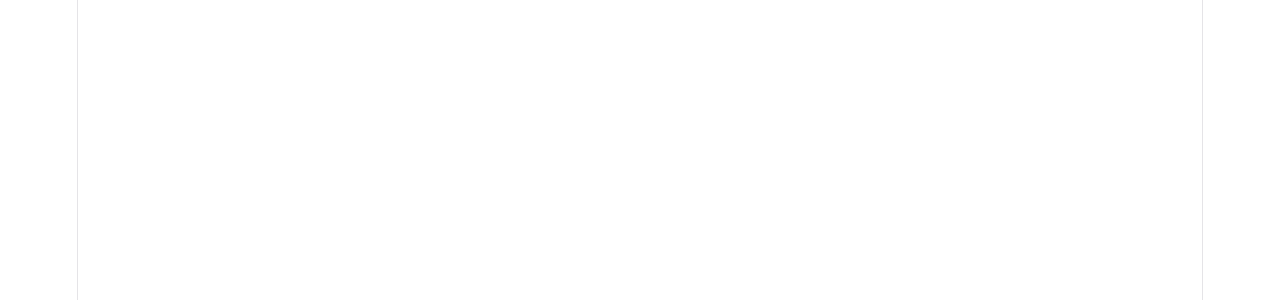
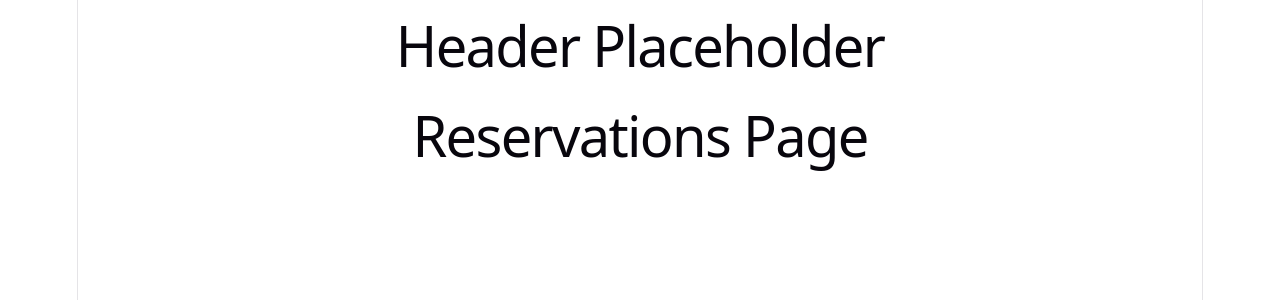
Before and after one commit to nezokuhle1-arch/airbnb-clone-admin, a React (Vite) app: page /reservations in a window 1280 px wide. Before the commit this address had no page. Shown: the top 300 px of the page. Built offline with nearby package versions, Linux system fonts and the light colour scheme.

Commit message:
feat: add Layout with Outlet for shared header across all pages

```diff
--- a/src/App.jsx
+++ b/src/App.jsx
@@ -3,14 +3,19 @@
 import ViewListings from './pages/ViewListings';
 import CreateListings from './pages/CreateListings';
 import UpdateListings from './pages/UpdateListings';
+import Layout from './components/Layout';
+import Reservations from './pages/Reservations';
 
 function App() {
   return (
     <Routes>
-      <Route path="/" element={<Login />} />
-      <Route path="/listings" element={<ViewListings />} />
-      <Route path="/create-listings" element={<CreateListings />} />
-      <Route path="/update-listings/:id" element={<UpdateListings />} />
+      <Route path="/" element={<Layout />}>
+        <Route index element={<Login />} />
+        <Route path="/listings" element={<ViewListings />} />
+        <Route path="/create-listings" element={<CreateListings />} />
+        <Route path="/update-listings/:id" element={<UpdateListings />} />
+        <Route path="/reservations" element={<Reservations />} />
+      </Route>
     </Routes>
   );
 }
--- /dev/null
+++ b/src/components/Header.jsx
@@ -0,0 +1,9 @@
+function Header() {
+    return (
+        <header>
+            <h1>Header Placeholder</h1>
+        </header>
+    );
+}
+
+export default Header;
--- /dev/null
+++ b/src/components/Layout.jsx
@@ -0,0 +1,13 @@
+import { Outlet } from 'react-router-dom';
+import Header from './Header.jsx';
+
+function Layout() {
+    return (
+        <>
+        <Header />
+        <Outlet />
+        </>
+    );
+}
+
+export default Layout;
--- /dev/null
+++ b/src/pages/Reservations.jsx
@@ -0,0 +1,7 @@
+function Reservations() {
+    return (
+      <h1>Reservations Page</h1>
+    );
+  }
+
+export default Reservations;
```
